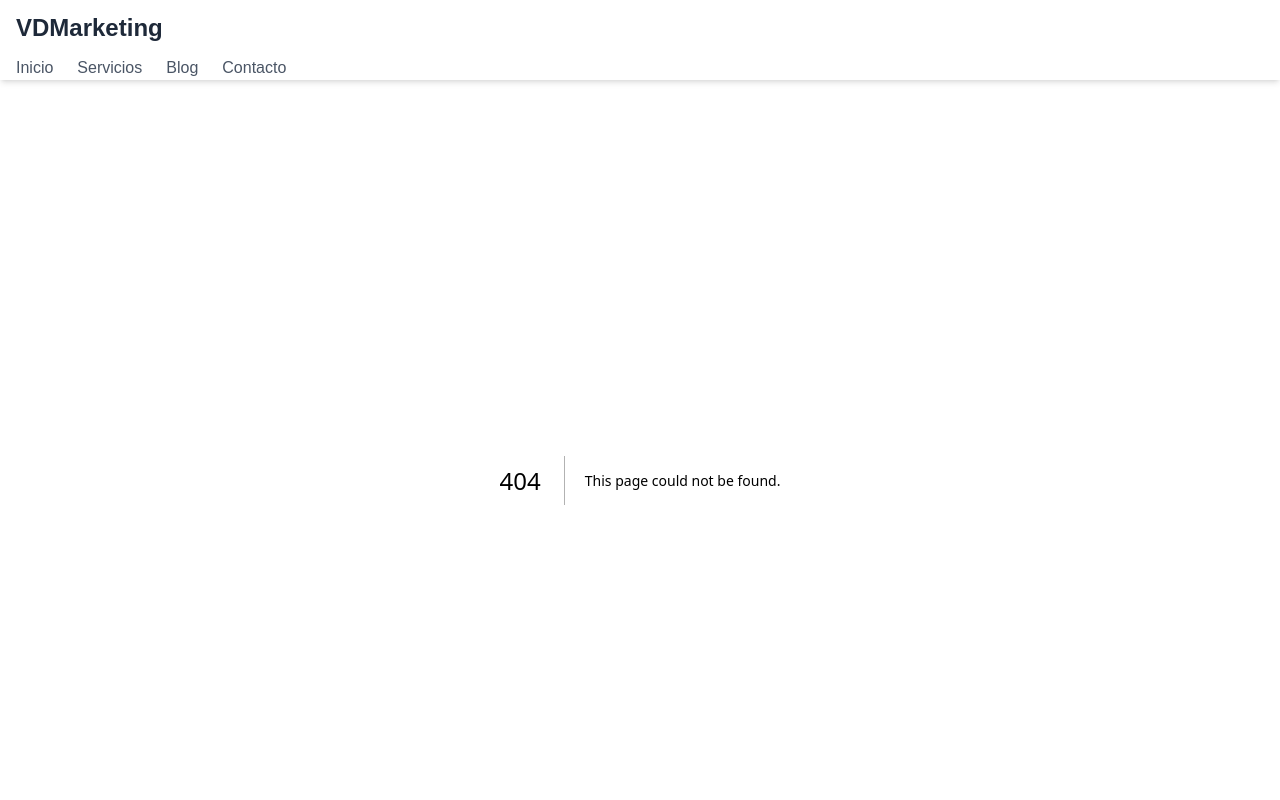
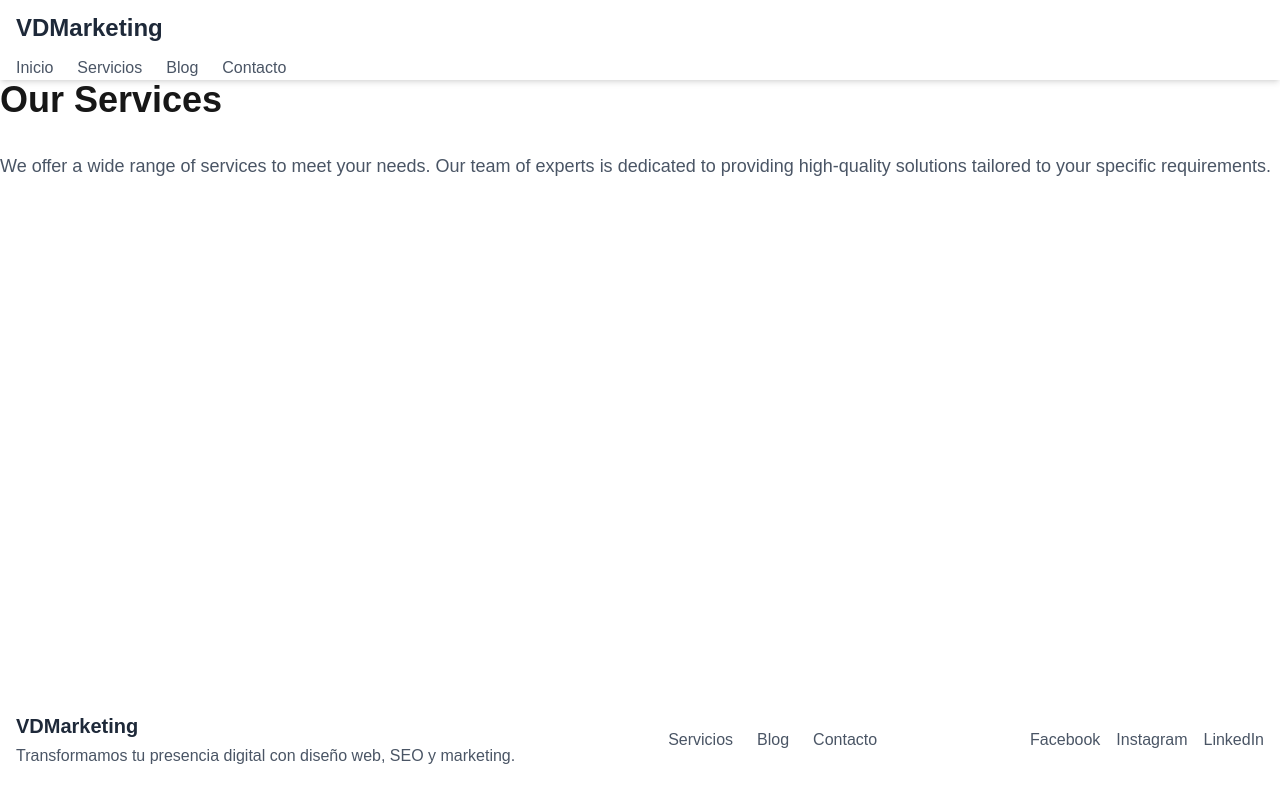
Before and after one commit to DiegoPonce0/vdmarketing, a Next.js app: page /services in a window 1280 px wide. Before the commit this address had no page. Shown: the top 800 px of the page. Built offline with nearby package versions, Linux system fonts and the light colour scheme.

Commit message:
Add blog and contact page descriptions; create services page

```diff
--- a/src/app/blog/page.tsx
+++ b/src/app/blog/page.tsx
@@ -3,3 +3,12 @@
   - Imports BlogList + mock posts data
   - Renders page title "Blog" + BlogList grid
 */}
+
+export default function BlogPage() {
+  return (
+    <main className="flex flex-col flex-1">
+      <h1 className="text-4xl font-bold mb-8">Blog</h1>
+      <p className="text-lg text-gray-600 mb-6">Welcome to our blog! Here you will find the latest news, insights, and updates on our products and industry trends. Stay tuned for regular posts covering a wide range of topics.</p>
+    </main>
+  );
+}
--- a/src/app/contact/page.tsx
+++ b/src/app/contact/page.tsx
@@ -4,3 +4,13 @@
   - Displays contact info: email, phone, hours
   - Optional: embedded map placeholder
 */}
+
+
+export default function ContactPage() {
+  return (
+    <main className="flex flex-col flex-1">
+      <h1 className="text-4xl font-bold mb-8">Contact Us</h1>
+      <p className="text-lg text-gray-600 mb-6">Have questions or want to get in touch? Fill out the form below and we will get back to you as soon as possible.</p>
+    </main>
+  );
+}
--- /dev/null
+++ b/src/app/services/page.tsx
@@ -0,0 +1,8 @@
+export default function ServicesPage() {
+  return (
+    <main className="flex flex-col flex-1">
+      <h1 className="text-4xl font-bold mb-8">Our Services</h1>
+      <p className="text-lg text-gray-600 mb-6">We offer a wide range of services to meet your needs. Our team of experts is dedicated to providing high-quality solutions tailored to your specific requirements.</p>
+    </main>
+  );
+}
--- a/src/components/layout/Header.tsx
+++ b/src/components/layout/Header.tsx
@@ -16,9 +16,9 @@ export default function Header() {
           </Link>
         </li>
         <li className="relative group">
-          <span className="text-gray-600 hover:text-gray-800 cursor-pointer">
+          <Link href="/services" className="text-gray-600 hover:text-gray-800">
             Servicios
-          </span>
+          </Link>
         </li>
         <li>
           <Link href="/blog" className="text-gray-600 hover:text-gray-800">
```
